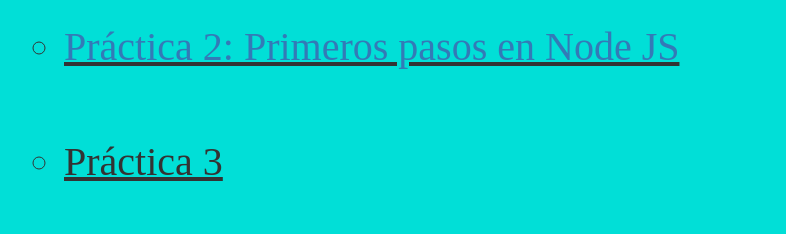
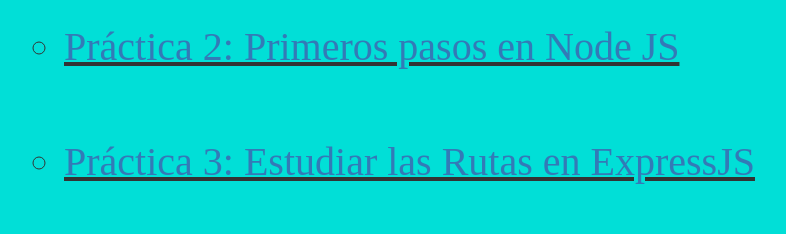
Before and after one commit to alu0100884982/alu0100884982.github.io, a plain HTML site: page index.html in a window 1280 px wide. Shown: the part 780-1014 px from the top of the page, without its empty margins (31-817 px from the left). Drawn offline with nearby package versions, Linux system fonts and the light colour scheme; a web font is replaced by a local one.

Commit message:
Enlace a la práctica 3 insertada

```diff
--- a/index.html
+++ b/index.html
@@ -49,7 +49,7 @@
     <br>
     <li><u><a href="https://github.com/ULL-ESIT-PL-1617/primeros-pasos-en-nodejs-javier-pablo-isaac.git">Práctica 2: Primeros pasos en Node JS</a></u></li>
     <br>
-    <li><u>Práctica 3</u></li>
+    <li><u><a href="https://github.com/ULL-ESIT-PL-1617/estudiar-las-rutas-en-expressjs-javier-pablo-isaac">Práctica 3: Estudiar las Rutas en ExpressJS</u></li>
     <br>
     <li><u>Práctica 4</u></li>
     <br>
```
